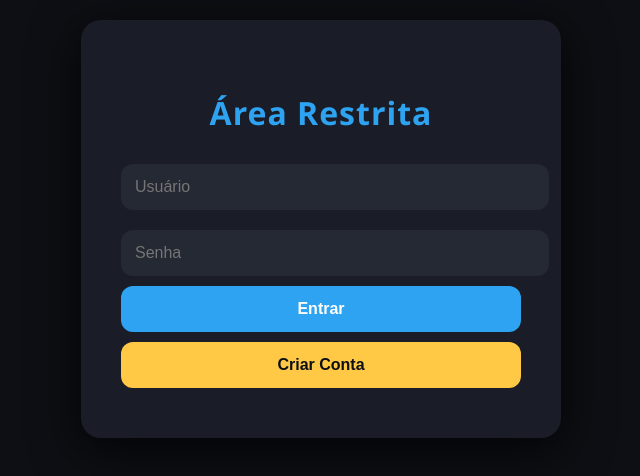
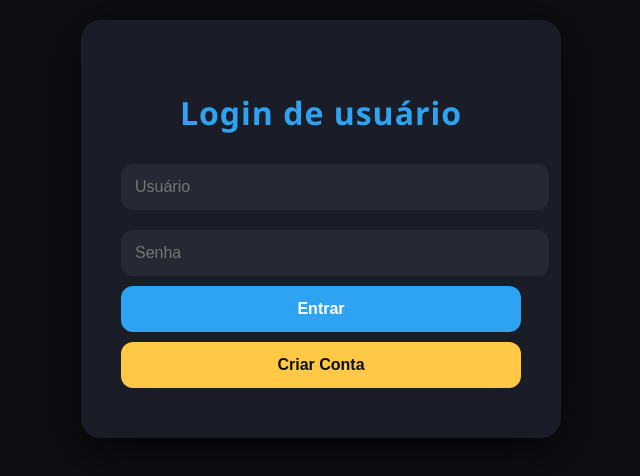
Before and after one commit to dexyn444/faturamento, a plain HTML site: page index.html in a window 1280 px wide. Shown: the whole page, without its empty margins (319-959 px from the left). Drawn offline with Linux system fonts and the light colour scheme.

Commit message:
Update index.html

```diff
--- a/index.html
+++ b/index.html
@@ -9,7 +9,7 @@
 <body>
 
 <div id="login" class="login-container">
-  <h1>Área Restrita</h1>
+  <h1>Login de usuário</h1>
   <input type="text" id="username" placeholder="Usuário">
   <input type="password" id="password" placeholder="Senha">
   <button id="loginBtn">Entrar</button>
```
